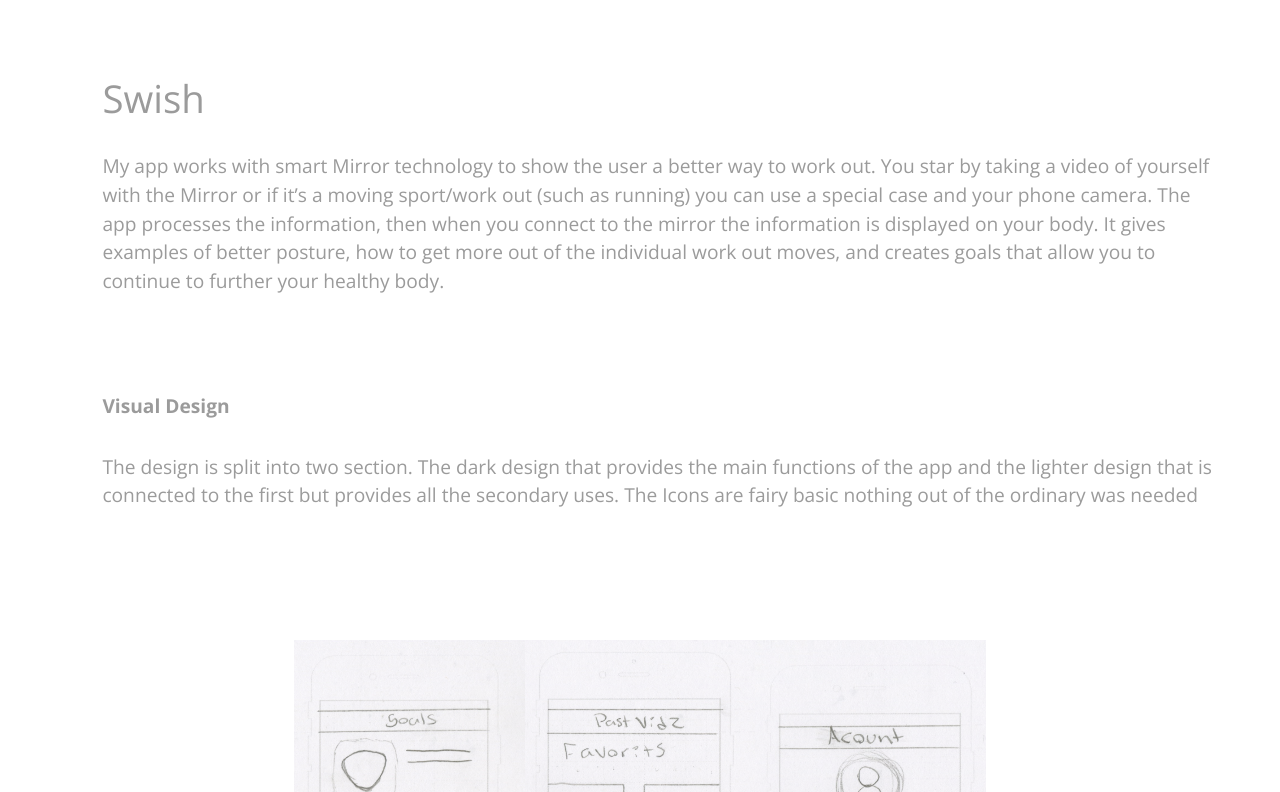
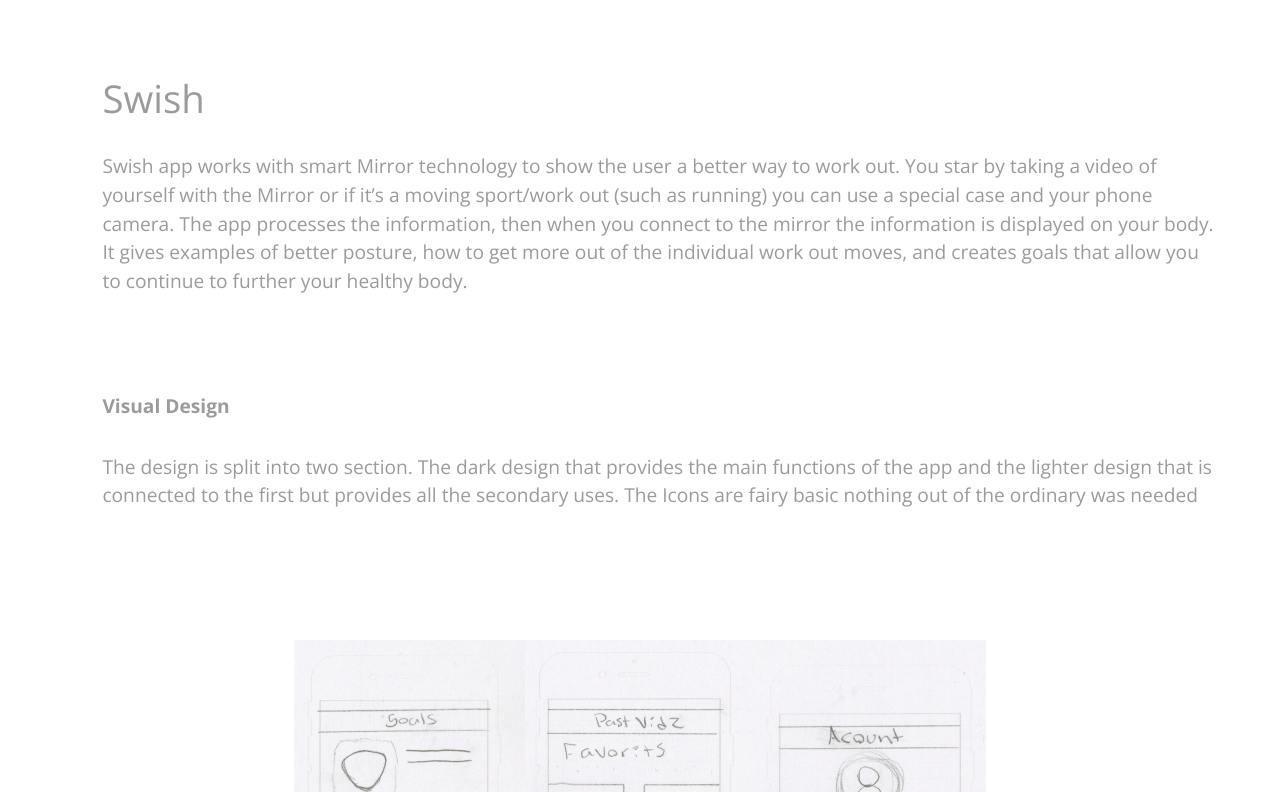
Before and after one commit to Moira2332/moiradesign, a Jekyll site: the page built from project-2.html, in a window 1280 px wide and 900 px high, scrolled down 689 px, cut to the strip 108-900 px from the top of the window. Built offline with Jekyll 4.4.1, drawn with Linux system fonts in a browser that asks for light colours; Markdown is read by kramdown in place of the engine named in the settings.

Commit message:
start new project

```diff
--- a/project-2.html
+++ b/project-2.html
@@ -9,7 +9,7 @@ layout: default
     </div>
     <div class="text-3">
       <h1 itemprop="name">Swish</h1>
-      <p>My app works with smart Mirror technology to show the user a better way to work out.
+      <p>Swish app works with smart Mirror technology to show the user a better way to work out.
 You star by taking a video of yourself with the Mirror or if it’s a moving sport/work out (such as running) you can use a special case and your phone camera. The app processes the information, then when you connect to the mirror the information is displayed on your body. It gives examples of better posture, how to get more out of the individual work out moves, and creates goals that allow you to continue to further your healthy body.</p>
     </div>
   </div>
```
Also changed, not shown: images/Example Task.jpg (added), images/Home.jpg (added), images/Nav.jpg (added), images/iPhone-X.jpg (added), 1 other file.
